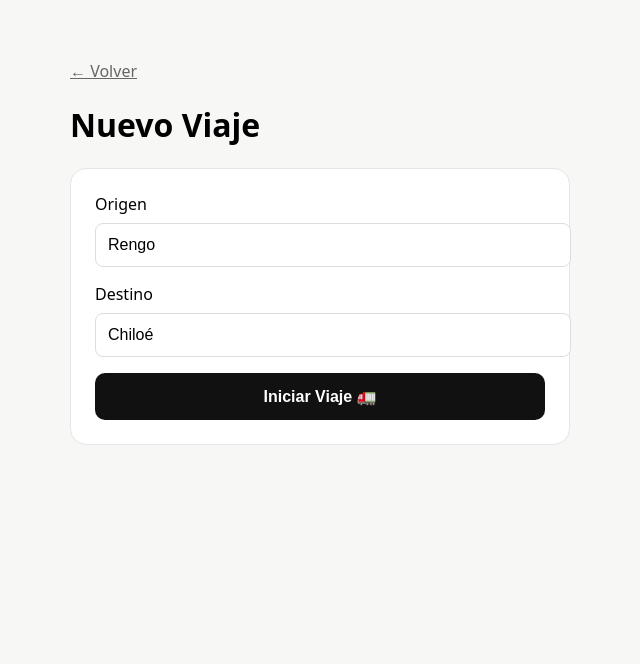
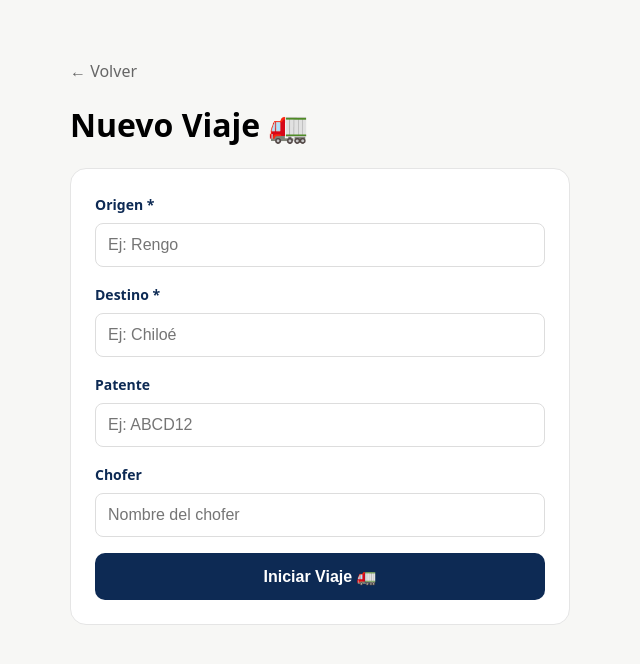
Before and after one commit to Zumeram/lasama-peajes, a Django app: page /iniciar/ in a window 1280 px wide. Shown: the top 664 px of the page, without its empty margins (320-960 px from the left). Run offline with Django 4.2, Linux system fonts and the light colour scheme.

Commit message:
Enhance iniciar.html with additional input fields
Updated form fields and styles for the iniciar.html template.

```diff
--- a/viajes/templates/viajes/iniciar.html
+++ b/viajes/templates/viajes/iniciar.html
@@ -6,20 +6,35 @@
 <style>
 body{font-family:system-ui,sans-serif;max-width:500px;margin:40px auto;padding:20px;background:#f7f7f5}
 form{background:white;padding:24px;border-radius:16px;border:1px solid #e5e5e5}
-input{width:100%;padding:12px;margin:8px 0 16px 0;border:1px solid #ddd;border-radius:8px;font-size:16px}
-button{width:100%;background:#111;color:white;padding:14px;border:none;border-radius:10px;font-size:16px;font-weight:600}
-a{color:#666}
+input{width:100%;padding:12px;margin:8px 0 16px 0;border:1px solid #ddd;border-radius:8px;font-size:16px;box-sizing:border-box}
+button{width:100%;background:#0d2a54;color:white;padding:14px;border:none;border-radius:10px;font-size:16px;font-weight:700}
+a{color:#666;text-decoration:none}
+.error{background:#fee2e2;color:#b91c1c;padding:12px;border-radius:8px;margin-bottom:16px;font-size:14px}
+label{font-weight:600;font-size:14px;color:#0d2a54}
 </style>
 </head>
 <body>
 <a href="/">← Volver</a>
-<h1>Nuevo Viaje</h1>
+<h1>Nuevo Viaje 🚛</h1>
+
+{% if error %}
+<div class="error">{{ error }}</div>
+{% endif %}
+
 <form method="POST">
 {% csrf_token %}
-<label>Origen</label>
-<input name="origen" value="Rengo" required>
-<label>Destino</label>
-<input name="destino" value="Chiloé" required>
+<label>Origen *</label>
+<input name="origen" placeholder="Ej: Rengo" value="" required>
+
+<label>Destino *</label>
+<input name="destino" placeholder="Ej: Chiloé" value="" required>
+
+<label>Patente</label>
+<input name="patente" placeholder="Ej: ABCD12" value="">
+
+<label>Chofer</label>
+<input name="chofer" placeholder="Nombre del chofer" value="">
+
 <button type="submit">Iniciar Viaje 🚛</button>
 </form>
 </body>
```
